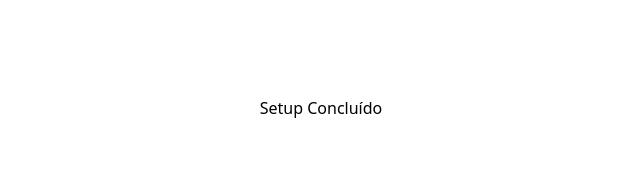
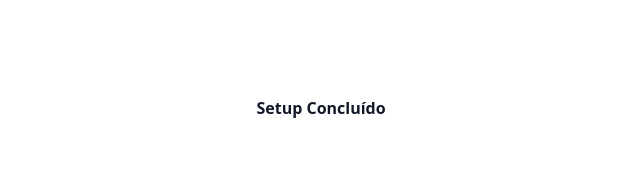
Before and after one commit to Rafael19722/desafio-frontend-singular, a Next.js app: page / in a window 1280 px wide. Shown: the top 186 px of the page, without its empty margins (319-959 px from the left). Built offline with nearby package versions, Linux system fonts and the light colour scheme.

Commit message:
chore: configure color palette variables

```diff
--- a/app/globals.css
+++ b/app/globals.css
@@ -1 +1,30 @@
 @import "tailwindcss";
+
+@theme {
+
+  /* Fonts */
+  --font-sans: var(--font-inter), ui-sans-serif, system-ui, sans-serif;
+  --font-heading: var(--font-montserrat), ui-sans-serif, system-ui, sans-serif;
+
+  /* bg colors */
+  --color-primary: #10B981;
+  --color-primary-dark: #059669;
+  --color-dark: #111827;
+  --color-gray-light: #F3F4F6;
+
+  /* utilits */
+  --color-text-body: #4B5563;
+  --color-white: #FFFFFF;
+  --color-black: #000000;
+}
+
+body {
+  font-family: var(--font-sans);
+  background-color: var(--color-white);
+  color: var(--color-dark);
+}
+
+h1, h2, h3, h4, h5, h6 {
+  font-family: var(--font-heading);
+  font-weight: 700;
+}
```
